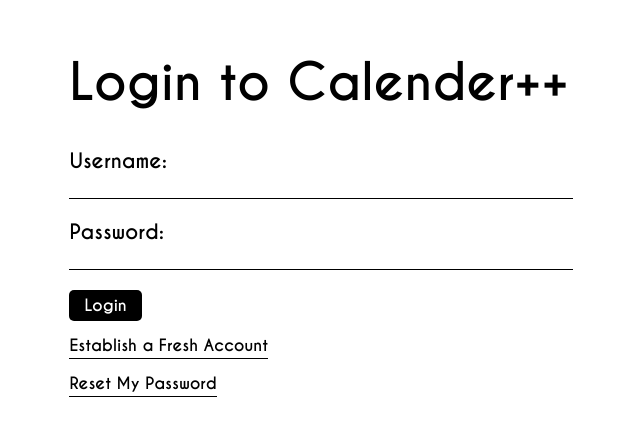
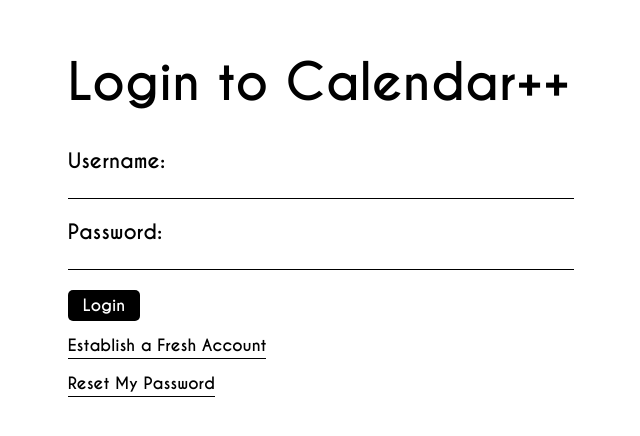
Before and after one commit to CMPE-131-BCBeez/Calendar-plus-plus, a plain HTML site: page templates/Loginpage.html in a window 1280 px wide. Shown: the part 186-622 px from the top of the page, without its empty margins (321-961 px from the left). Drawn offline with Linux system fonts and the light colour scheme.

Commit message:
aaaaaaaaa

```diff
--- a/templates/Loginpage.html
+++ b/templates/Loginpage.html
@@ -10,7 +10,7 @@
     <div class="container">
         <div class="centered-element">
             <h1>
-                Login to Calender++
+                Login to Calendar++
             </h1>
 <form>
     <div class="form-container">
```
